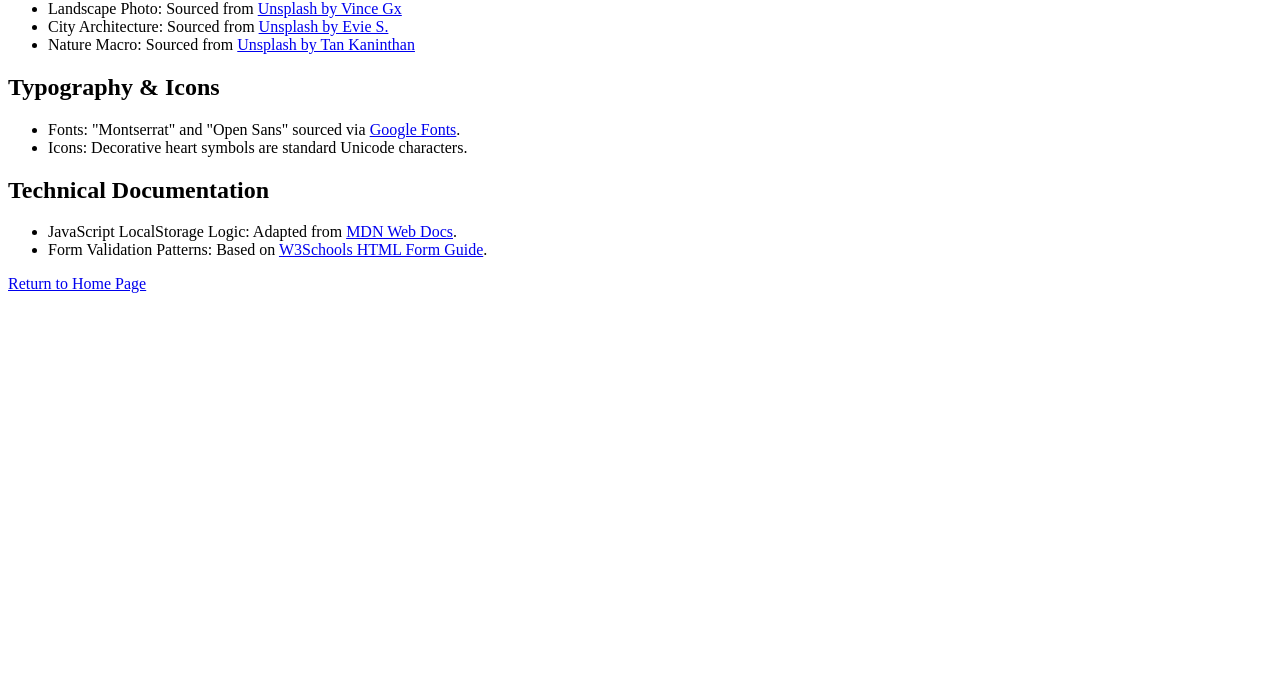
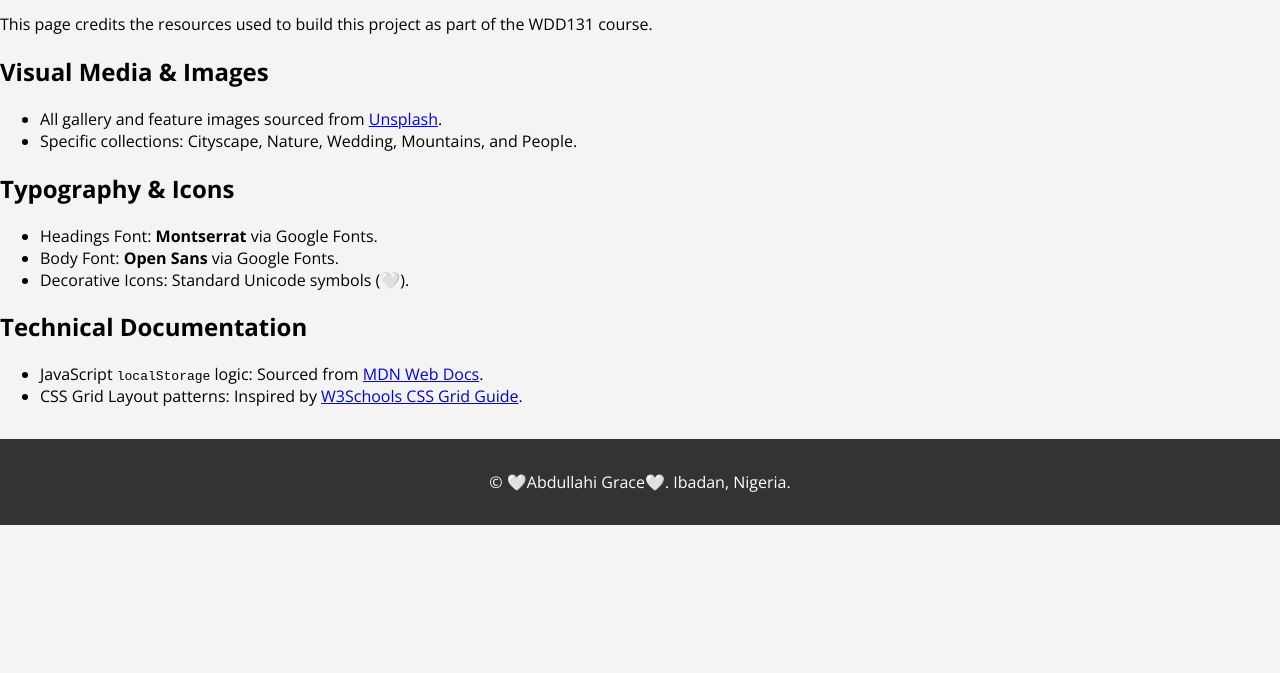
Before and after one commit to Grace-codeme/wdd131, a plain HTML site: page project/references.html in a window 1280 px wide. Shown: the part 127-800 px from the top of the page. Drawn offline with nearby package versions, Linux system fonts and the light colour scheme.

Commit message:
project-reference.html

```diff
--- a/project/references.html
+++ b/project/references.html
@@ -3,47 +3,67 @@
 
 <head>
     <meta charset="UTF-8">
-    <title>References | Photography Club Project</title>
+    <meta name="viewport" content="width=device-width, initial-scale=1.0">
+    <title>References | Photography Club</title>
+    <meta name="author" content="Abdullahi Grace">
+    <meta name="description"content="Citations and sources for images, fonts, and technical documentation used in the Photography Club project.">
+    <link rel="stylesheet" href="siteplan.css">
+
+    <script src="siteplan.js" defer></script>
+
+    <link rel="preconnect" href="https://fonts.googleapis.com">
+    <link rel="preconnect" href="https://fonts.gstatic.com" crossorigin>
+    <link
+        href="https://fonts.googleapis.com/css2?family=Montserrat:wght@400;700&family=Open+Sans:wght@400;700&display=swap"
+        rel="stylesheet">
 </head>
 
 <body>
+    <header>
+        <nav>
+            <a href="index.html">Home</a>
+            <a href="gallery.html">Gallery</a>
+            <a href="about.html">About</a>
+        </nav>
+    </header>
+
+    <main>
         <h1>Project References</h1>
+        <p>This page credits the resources used to build this project as part of the WDD131 course.</p>
 
         <section>
-        <h2>Images</h2>
+            <h2>Visual Media & Images</h2>
             <ul>
-            <li>Landscape Photo: Sourced from <a
-                    href="https://unsplash.com/photos/a-view-of-a-mountain-range-at-sunset-Vince-Gx">Unsplash by Vince
-                    Gx</a></li>
-            <li>City Architecture: Sourced from <a
-                    href="https://unsplash.com/photos/a-city-street-with-tall-buildings-on-either-side-Evie-S">Unsplash
-                    by Evie S.</a></li>
-            <li>Nature Macro: Sourced from <a
-                    href="https://unsplash.com/photos/a-close-up-of-a-green-leaf-with-water-drops-on-it-Tan-Kaninthan">Unsplash
-                    by Tan Kaninthan</a></li>
+                <li>All gallery and feature images sourced from <a href="https://unsplash.com"
+                        target="_blank">Unsplash</a>.</li>
+                <li>Specific collections: Cityscape, Nature, Wedding, Mountains, and People.</li>
             </ul>
         </section>
 
         <section>
             <h2>Typography & Icons</h2>
             <ul>
-            <li>Fonts: "Montserrat" and "Open Sans" sourced via <a href="https://fonts.google.com/">Google Fonts</a>.
-            </li>
-            <li>Icons: Decorative heart symbols are standard Unicode characters.</li>
+                <li>Headings Font: <strong>Montserrat</strong> via Google Fonts.</li>
+                <li>Body Font: <strong>Open Sans</strong> via Google Fonts.</li>
+                <li>Decorative Icons: Standard Unicode symbols (🤍).</li>
             </ul>
         </section>
 
         <section>
             <h2>Technical Documentation</h2>
             <ul>
-            <li>JavaScript LocalStorage Logic: Adapted from <a
-                    href="https://developer.mozilla.org/en-US/docs/Web/API/Window/localStorage">MDN Web Docs</a>.</li>
-            <li>Form Validation Patterns: Based on <a href="https://www.w3schools.com/html/html_forms.asp">W3Schools
-                    HTML Form Guide</a>.</li>
+                <li>JavaScript <code>localStorage</code> logic: Sourced from <a
+                        href="https://developer.mozilla.org/en-US/" target="_blank">MDN Web Docs</a>.</li>
+                <li>CSS Grid Layout patterns: Inspired by <a href="https://www.w3schools.com" target="_blank">W3Schools
+                        CSS Grid Guide</a>.</li>
             </ul>
         </section>
+    </main>
 
-    <p><a href="index.html">Return to Home Page</a></p>
+    <footer>
+        <p>&copy; <span id="currentyear"></span> 🤍Abdullahi Grace🤍. Ibadan, Nigeria.</p>
+        <p id="lastModified"></p>
+    </footer>
 </body>
 
 </html>
```
Lines whose indentation alone changed are shown as unchanged.
